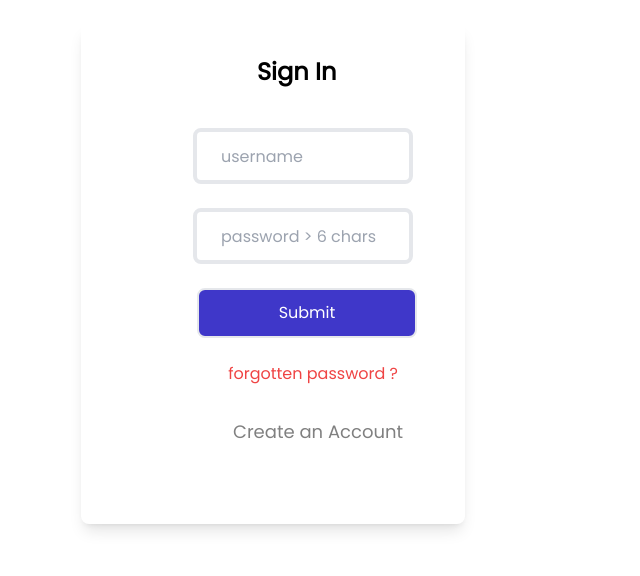
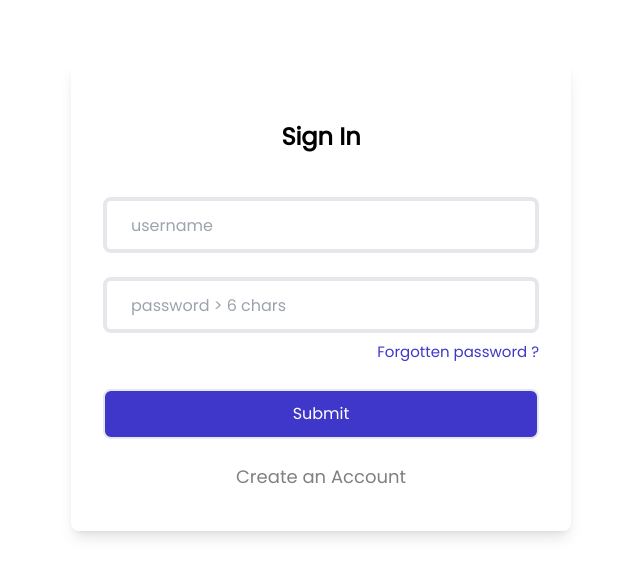
Before and after one commit to divinegodwin/GhostGram, a Next.js app: page /Login in a window 1280 px wide. Shown: the part 104-680 px from the top of the page, without its empty margins (319-959 px from the left). Built offline with nearby package versions, Linux system fonts and the light colour scheme; no server answers.

Commit message:
fix/Major fix on the login page user interface

```diff
--- a/app/Login/page.jsx
+++ b/app/Login/page.jsx
@@ -14,38 +14,38 @@ const router = useRouter()
   const [error, setError] = useState('')
   const [isLoggedIn, setIsLoggedIn] = useState('')//state for checking user logged in status
 
-  const handleLogin = async(e) => {
+  const handleLogin = async (e) => {
     e.preventDefault();
 
-    if(!username || !password){
+    if (!username || !password) {
       setError('Fill in all inputs')
       return
     }
-    if(password.length <=6){
+    if (password.length <= 6) {
       setError('password should be more than 6 characters')
       return;
     }
-try{
-     const {data, error} = await supabase.from('Account')
+    try {
+      const { data, error } = await supabase.from('Account')
         .select('username, password')
         .eq('username', username)
-  if((data[0].password !== password) && (data.username !==username)){
+      if ((data[0].password !== password) && (data.username !== username)) {
         setError('invalid username or password')
         return
       }
 
-     if(error){
+      if (error) {
         setError('error occured at login page', error)
         return
-     }else if(data.username === 'Divine' || 'divine'){
+      } else if (data.username === 'Divine' || 'divine') {
         alert('welcome boss')
         router.push('/Posts')
-     }else if(data.username === 'Divine' || 'divine'){
+      } else if (data.username === 'Divine' || 'divine') {
         setError('')
         setIsLoggedIn(true)//setting loged in state value to true once user account is found
         router.push('/Posts')// Navigate to home page if there is no error and user is found
       }
-    }catch(error){
+    } catch (error) {
       console.log('try error occured at login page', error)
       setError('user not found')
     }
@@ -56,45 +56,49 @@ try{
   }
 
   return (
-    <div>
+    <div className="grid place-items-center px-4 py-20 min-h-[100vh]">
       <form
         onSubmit={handleLogin}
-        className="auth-login-form rounded-lg placeholder:w-[80%] h-[500px] flex flex-col gap-6 ml-[2rem] mt-[4rem] shadow-lg"
+        className="rounded-lg placeholder:w-[80%] w-full max-w-[500px] py-10 flex flex-col gap-6 shadow-lg px-4 sm:px-8"
       >
-        <div className="login-heading ml-[7.6rem] pt-[2rem] font-bold text-2xl">Sign In</div>
+        <header className="grid place-items-center py-5">
+          <h1 className="font-bold text-2xl">Sign In</h1>
+        </header>
         {error && (
           <div><p className='text-[red] pl-9'>{error}</p></div>
         )}
 
-        <div className="inputs-login-container flex flex-col gap-6 ml-[3rem] mt-4">
+        <div className="flex flex-col gap-6">
           <input
             onChange={(e) => setUsername(e.target.value)}
-            className="w-[220px] h-[40px] border-4 p-6 rounded-lg outline-[#3f37c9]"
+            className="w-full h-[40px] border-4 p-6 rounded-lg outline-[#3f37c9]"
             type="text"
             placeholder="username"
             value={username}
           ></input>
 
+          <fieldset>
             <input
               onChange={(e) => setPassword(e.target.value)}
-            className="w-[220px] h-[40px] border-4 p-6 rounded-lg outline-[#3f37c9]"
+              className="w-full h-[40px] border-4 p-6 rounded-lg outline-[#3f37c9]"
               type="password"
               placeholder="password > 6 chars"
               value={password}
-          ></input>
-                  <button type="submit" className="w-[220px] p-2 h-[50px] text-white border-2 ml-1 rounded-lg bg-[#3f37c9]">
+            />
+            <div className="flex justify-between pt-2">
+              <div>&nbsp;</div>
+              <p className="text-[#3f37c9] text-[15px]">Forgotten password ?</p>
+            </div>
+          </fieldset>
+
+          <button type="submit" className="w-full p-2 h-[50px] text-white border-2 rounded-lg bg-[#3f37c9]">
             Submit
           </button>
         </div>
 
-<div  className="forgotten-password">
-  <p className=" pl-[6rem] text-red-500 forgotten-password">forgotten password ?</p>
-</div>
-
-
-        <div className="mt-2 ">
+        <div className="grid place-items-center">
           <Link href='/Account'>
-          <button className="create-account pl-[6rem] focus:text-[red] text-[grey] text-lg">Create an Account</button>
+            <button className="focus:text-[red] text-[grey] text-lg">Create an Account</button>
           </Link>
         </div>
       </form>
```
Lines whose indentation alone changed are shown as unchanged.
